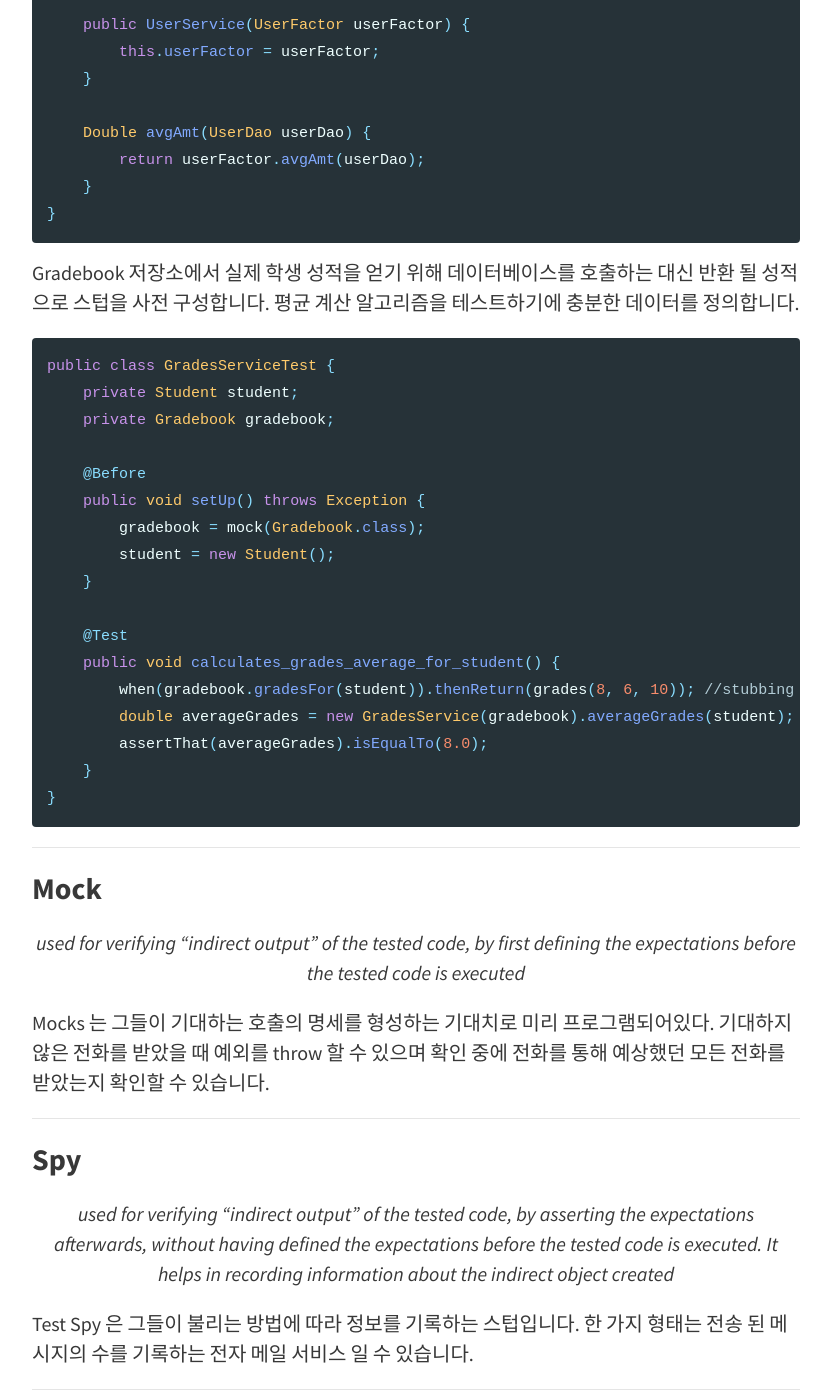
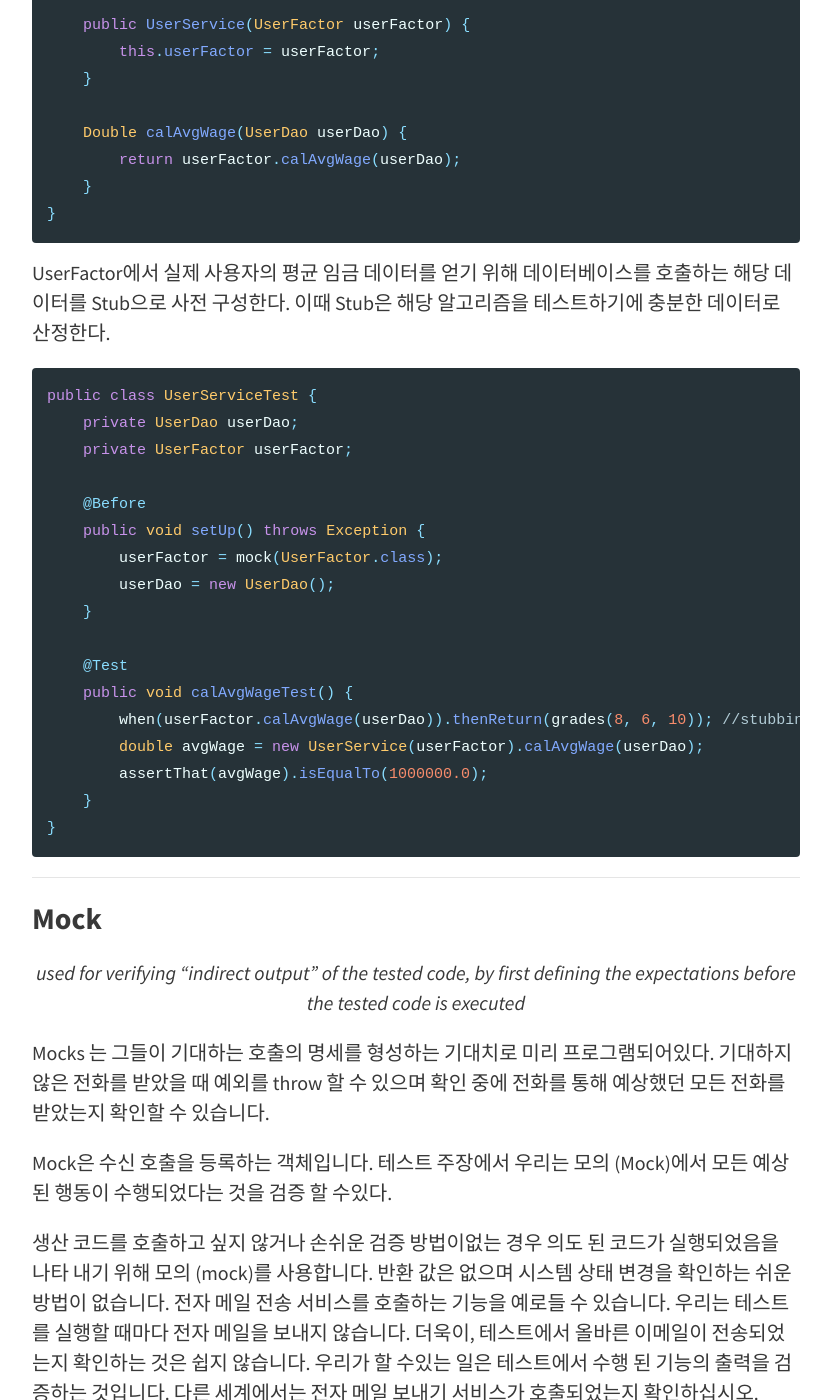
Before and after one commit to gmoon92/gmoon92.github.io, a Jekyll site: the page built from _posts/2018-09-28-test-double.md, in a window 1280 px wide and 1400 px high, scrolled down 3955 px. Shown: the whole window, without its empty margins (224-1055 px from the left). Built offline with Jekyll 4.4.1, drawn with Linux system fonts in a browser that asks for light colours; comment, search, counter and statistics services are not loaded; some of the changed text lies outside the part shown.

Commit message:
test img add

````diff
--- a/_posts/2018-09-28-test-double.md
+++ b/_posts/2018-09-28-test-double.md
@@ -84,30 +84,30 @@ public class UserService {
         this.userFactor = userFactor;
     }
 
-    Double avgAmt(UserDao userDao) {
-        return userFactor.avgAmt(userDao);
+    Double calAvgWage(UserDao userDao) {
+        return userFactor.calAvgWage(userDao);
     }
 }
 ```
 
-Gradebook 저장소에서 실제 학생 성적을 얻기 위해 데이터베이스를 호출하는 대신 반환 될 성적으로 스텁을 사전 구성합니다. 평균 계산 알고리즘을 테스트하기에 충분한 데이터를 정의합니다.
+UserFactor에서 실제 사용자의 평균 임금 데이터를 얻기 위해 데이터베이스를 호출하는 해당 데이터를 Stub으로 사전 구성한다. 이때 Stub은 해당 알고리즘을 테스트하기에 충분한 데이터로 산정한다.
 
 ``` java
-public class GradesServiceTest {
-    private Student student;
-    private Gradebook gradebook;
+public class UserServiceTest {
+    private UserDao userDao;
+    private UserFactor userFactor;
 
     @Before
     public void setUp() throws Exception {
-        gradebook = mock(Gradebook.class);
-        student = new Student();
+        userFactor = mock(UserFactor.class);
+        userDao = new UserDao();
     }
 
     @Test
-    public void calculates_grades_average_for_student() {
-        when(gradebook.gradesFor(student)).thenReturn(grades(8, 6, 10)); //stubbing gradebook
-        double averageGrades = new GradesService(gradebook).averageGrades(student);
-        assertThat(averageGrades).isEqualTo(8.0);
+    public void calAvgWageTest() {
+        when(userFactor.calAvgWage(userDao)).thenReturn(grades(8, 6, 10)); //stubbing userFactor
+        double avgWage = new UserService(userFactor).calAvgWage(userDao);
+        assertThat(avgWage).isEqualTo(1000000.0);
     }
 }
 ```
@@ -119,6 +119,18 @@ public class GradesServiceTest {
 _used for verifying "indirect output" of the tested code, by first defining the expectations before the tested code is executed_
 
 Mocks 는 그들이 기대하는 호출의 명세를 형성하는 기대치로 미리 프로그램되어있다. 기대하지 않은 전화를 받았을 때 예외를 throw 할 수 있으며 확인 중에 전화를 통해 예상했던 모든 전화를 받았는지 확인할 수 있습니다.
+
+Mock은 수신 호출을 등록하는 객체입니다.
+테스트 주장에서 우리는 모의 (Mock)에서 모든 예상 된 행동이 수행되었다는 것을 검증 할 수있다.
+
+생산 코드를 호출하고 싶지 않거나 손쉬운 검증 방법이없는 경우 의도 된 코드가 실행되었음을 나타 내기 위해 모의 (mock)를 사용합니다. 반환 값은 없으며 시스템 상태 변경을 확인하는 쉬운 방법이 없습니다. 전자 메일 전송 서비스를 호출하는 기능을 예로들 수 있습니다.
+우리는 테스트를 실행할 때마다 전자 메일을 보내지 않습니다. 더욱이, 테스트에서 올바른 이메일이 전송되었는지 확인하는 것은 쉽지 않습니다. 우리가 할 수있는 일은 테스트에서 수행 된 기능의 출력을 검증하는 것입니다. 다른 세계에서는 전자 메일 보내기 서비스가 호출되었는지 확인하십시오.
+
+다음 예제에서 비슷한 경우가 나타납니다.
+
+<img src="/md/img/test-double/mock.png">
+<em>Mock object</em>
+
 
 
 ---
@@ -136,6 +148,13 @@ Test Spy 은 그들이 불리는 방법에 따라 정보를 기록하는 스텁
 _used as a simpler implementation, e.g. using an in-memory database in the tests instead of doing real database access_
 
 Fake object는 실제로 실제로 구현되어 있지만 일반적으로 제작에 적합하지 않은 단축키를 사용합니다 ( InMemoryTestDatabase 가 좋은 예입니다).
+
+가짜 (fake)는 작동하는 구현을 가지고 있지만 제작과는 다른 객체입니다. 보통 그들은 간단한 코드를 사용하고 생산 코드의 버전을 단순화했습니다.
+
+이 바로 가기의 예는 데이터 액세스 개체 또는 저장소의 메모리 내 구현 일 수 있습니다. 이 가짜 구현은 데이터베이스에 관여하지 않지만 단순 콜렉션을 사용하여 데이터를 저장합니다. 이를 통해 데이터베이스를 시작하고 시간이 많이 소요되는 요청을 수행하지 않고도 서비스의 통합 테스트를 수행 할 수 있습니다.
+
+<img src="/md/img/test-double/fake.png">
+<em>Fake object</em>
 
 ---
 
````
Also changed, not shown: md/img/test-double/fake.png (added), md/img/test-double/mock.png (added), md/img/test-double/stub.png.
